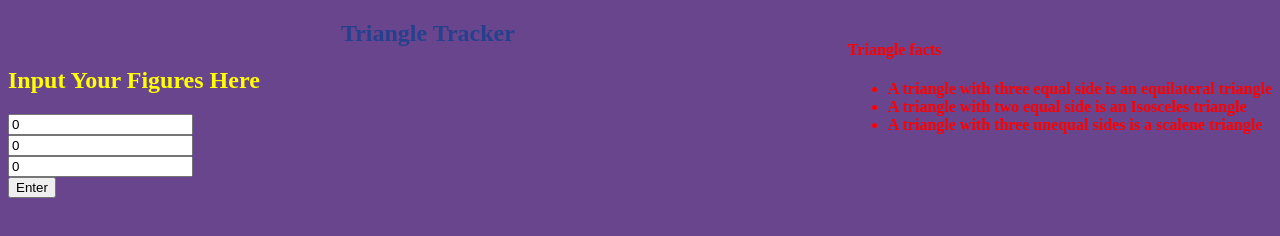
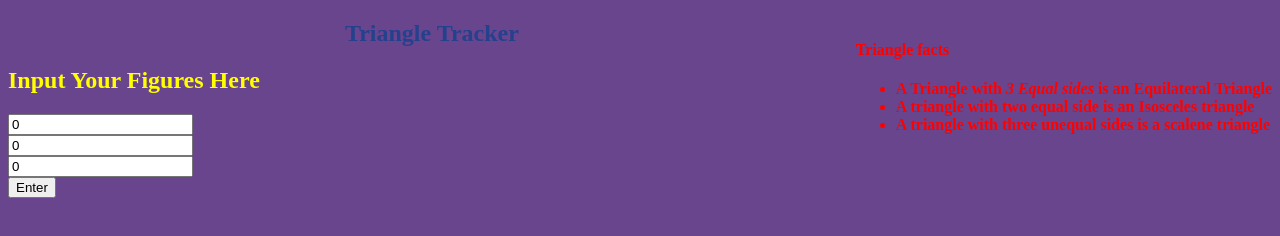
Before and after one commit to Julius-717/Triangle-Tracker, a plain HTML site: page index.html in a window 1280 px wide. Drawn offline with Linux system fonts and the light colour scheme.

Commit message:
add list with fact about triangles

```diff
--- a/index.html
+++ b/index.html
@@ -11,7 +11,7 @@
       <h4>Triangle facts</h4>
         <ul>
           <strong>
-            <li>A triangle with three equal side is an equilateral triangle</li>
+            <li>A Triangle with <em>3 Equal sides</em> is an Equilateral Triangle</li>
             <li>A triangle with two equal side is an Isosceles triangle</li>
             <li>A triangle with three unequal sides is a scalene triangle</li>
           </strong>
```
